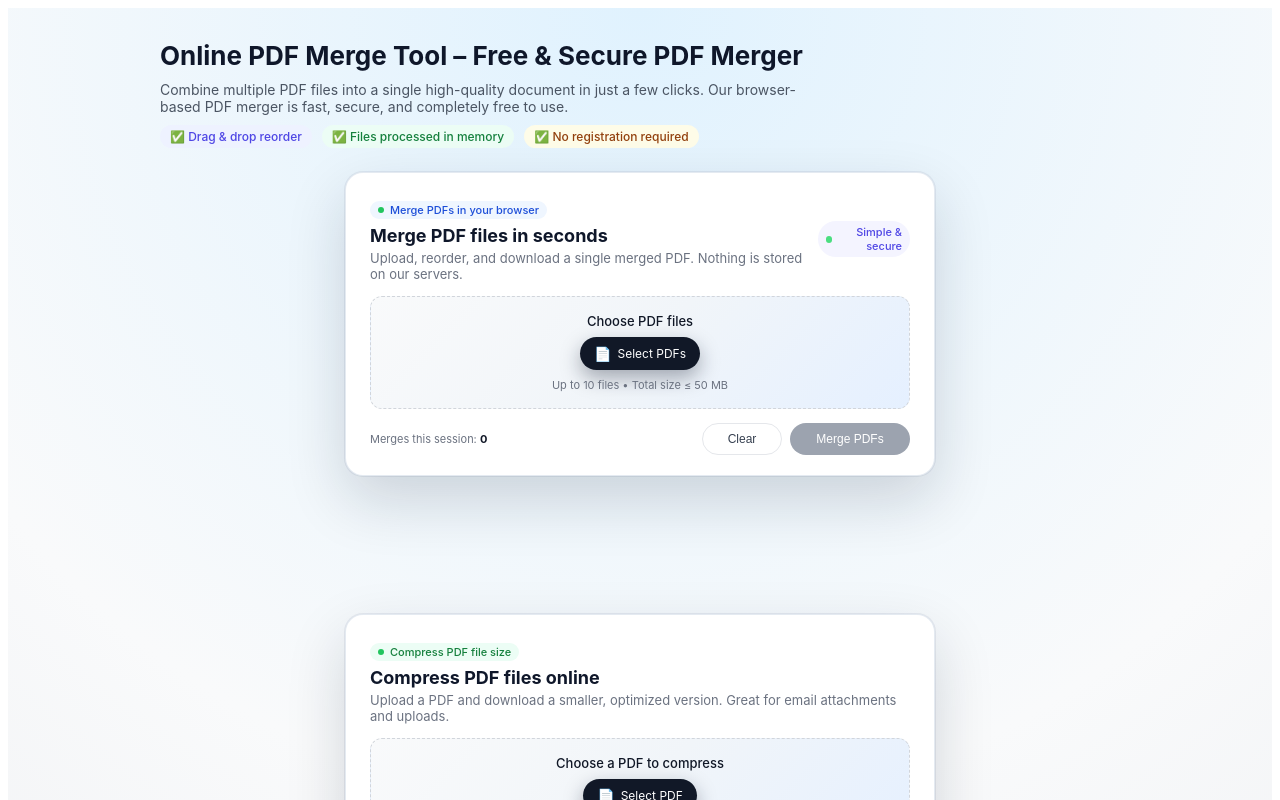
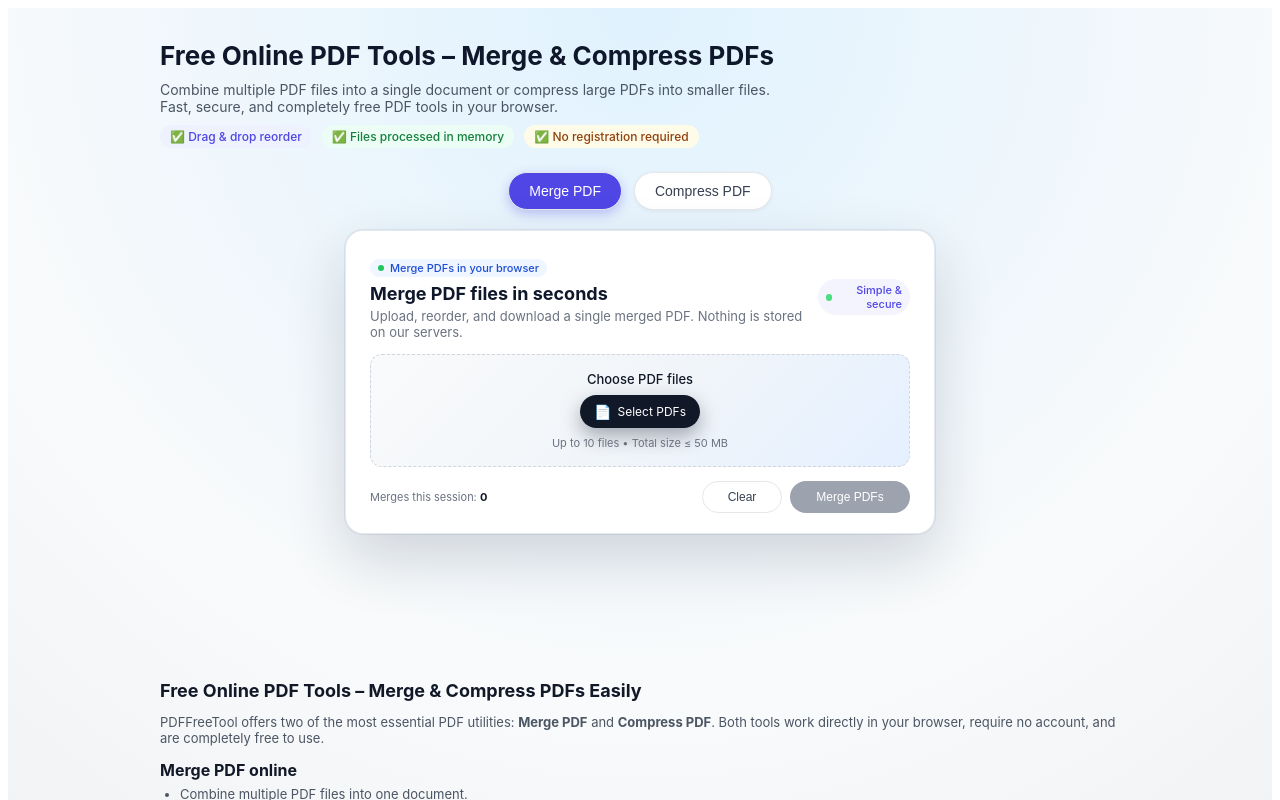
Before and after one commit to berrabeydilli/pdffreetool, a React (Vite) app in the folder frontend/: page / in a window 1280 px wide. Shown: the top 800 px of the page. Built offline with nearby package versions, Linux system fonts and the light colour scheme.

Commit message:
compress pdf

```diff
--- a/frontend/src/App.jsx
+++ b/frontend/src/App.jsx
@@ -2,10 +2,11 @@ import React, { useState, useRef } from "react";
 import AdsenseBanner from "./components/AdsenseBanner";
 import CompressCard from "./CompressCard";
 
-const MAX_FILES = 10;        // Max number of files
-const MAX_TOTAL_MB = 50;     // Max total size (MB)
+const MAX_FILES = 10; // Max number of files
+const MAX_TOTAL_MB = 50; // Max total size (MB)
 
 function App() {
+  const [activeTab, setActiveTab] = useState("merge");
   const [files, setFiles] = useState([]);
   const [isMerging, setIsMerging] = useState(false);
   const [error, setError] = useState("");
@@ -172,7 +173,7 @@ function App() {
               color: "#0f172a",
             }}
           >
-            Online PDF Merge Tool – Free & Secure PDF Merger
+            Free Online PDF Tools – Merge & Compress PDFs
           </h1>
           <p
             style={{
@@ -183,9 +184,9 @@ function App() {
               marginBottom: "10px",
             }}
           >
-            Combine multiple PDF files into a single high-quality document in
-            just a few clicks. Our browser-based PDF merger is fast, secure,
-            and completely free to use.
+            Combine multiple PDF files into a single document or compress large
+            PDFs into smaller files. Fast, secure, and completely free PDF tools
+            in your browser.
           </p>
           <ul
             style={{
@@ -236,7 +237,58 @@ function App() {
           </ul>
         </section>
 
-        {/* Tool Card */}
+        {/* TAB NAVIGATION */}
+        <div
+          style={{
+            display: "flex",
+            gap: "12px",
+            marginBottom: "20px",
+            justifyContent: "center",
+          }}
+        >
+          <button
+            onClick={() => setActiveTab("merge")}
+            style={{
+              padding: "10px 20px",
+              borderRadius: "999px",
+              border: "1px solid #e5e7eb",
+              background: activeTab === "merge" ? "#4f46e5" : "white",
+              color: activeTab === "merge" ? "white" : "#374151",
+              cursor: "pointer",
+              fontSize: "14px",
+              fontWeight: 500,
+              boxShadow:
+                activeTab === "merge"
+                  ? "0 4px 12px rgba(79,70,229,0.3)"
+                  : "0 1px 4px rgba(0,0,0,0.06)",
+            }}
+          >
+            Merge PDF
+          </button>
+
+          <button
+            onClick={() => setActiveTab("compress")}
+            style={{
+              padding: "10px 20px",
+              borderRadius: "999px",
+              border: "1px solid #e5e7eb",
+              background: activeTab === "compress" ? "#4f46e5" : "white",
+              color: activeTab === "compress" ? "white" : "#374151",
+              cursor: "pointer",
+              fontSize: "14px",
+              fontWeight: 500,
+              boxShadow:
+                activeTab === "compress"
+                  ? "0 4px 12px rgba(79,70,229,0.3)"
+                  : "0 1px 4px rgba(0,0,0,0.06)",
+            }}
+          >
+            Compress PDF
+          </button>
+        </div>
+
+        {/* ACTIVE TOOL CONTENT */}
+        {activeTab === "merge" && (
           <section
             aria-label="PDF merge tool"
             style={{
@@ -315,8 +367,8 @@ function App() {
                         fontSize: "13px",
                       }}
                     >
-                    Upload, reorder, and download a single merged PDF. Nothing is
-                    stored on our servers.
+                      Upload, reorder, and download a single merged PDF. Nothing
+                      is stored on our servers.
                     </p>
                   </div>
                   <div
@@ -615,7 +667,9 @@ function App() {
                     }}
                   >
                     Merges this session:{" "}
-                  <strong style={{ color: "#111827" }}>{usageCount}</strong>
+                    <strong style={{ color: "#111827" }}>
+                      {usageCount}
+                    </strong>
                   </div>
                   <div
                     style={{
@@ -650,7 +704,9 @@ function App() {
                         borderRadius: "999px",
                         border: "none",
                         background:
-                        isMerging || files.length === 0 ? "#9ca3af" : "#4f46e5",
+                          isMerging || files.length === 0
+                            ? "#9ca3af"
+                            : "#4f46e5",
                         color: "white",
                         cursor:
                           isMerging || files.length === 0
@@ -667,17 +723,17 @@ function App() {
                     >
                       {isMerging ? "Merging..." : "Merge PDFs"}
                     </button>
-
                   </div>
                 </div>
               </div>
             </div>
+          </section>
+        )}
 
+        {activeTab === "compress" && <CompressCard />}
+
+        {/* Ads under tools */}
         <AdsenseBanner slot="3737459241" />
-        </section>
-
-        {/* NEW: Compress PDF card */}
-        <CompressCard />
 
         {/* SEO text sections */}
         <section
@@ -705,9 +761,9 @@ function App() {
             }}
           >
             PDFFreeTool offers two of the most essential PDF utilities:{" "}
-    <strong>Merge PDF</strong> and <strong>Compress PDF</strong>. Both tools
-    work directly in your browser, require no account, and are completely
-    free to use.
+            <strong>Merge PDF</strong> and <strong>Compress PDF</strong>. Both
+            tools work directly in your browser, require no account, and are
+            completely free to use.
           </p>
 
           <h3
@@ -778,8 +834,8 @@ function App() {
               marginBottom: "10px",
             }}
           >
-    Compression keeps your document readable while drastically reducing its
-    file size.
+            Compression keeps your document readable while drastically reducing
+            its file size.
           </p>
 
           <h3
@@ -803,7 +859,6 @@ function App() {
             privacy.
           </p>
         </section>
-
 
         <section
           aria-label="Why choose this free PDF merger"
@@ -897,7 +952,7 @@ function App() {
             textAlign: "center",
           }}
         >
-          © {new Date().getFullYear()} Online PDF Merge Tool. All rights reserved.
+          © {new Date().getFullYear()} Online PDF Tools. All rights reserved.
         </footer>
       </main>
     </div>
```
Lines whose indentation alone changed are shown as unchanged.
